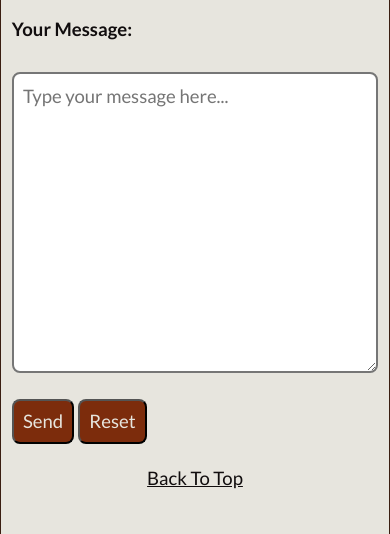
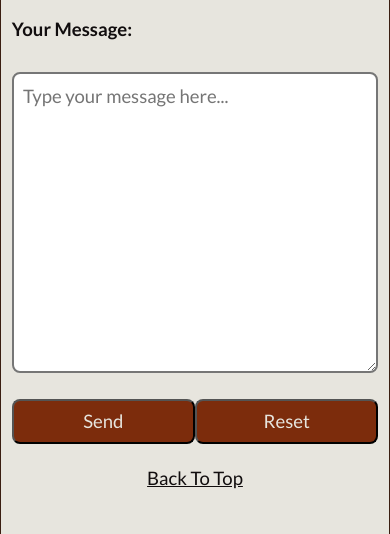
Before and after one commit to jjmginon/coffeescript-cafe, a plain HTML site: page contact.html in a window 390 px wide. Shown: the part 910-1444 px from the top of the page. Drawn offline with Linux system fonts and the light colour scheme.

Commit message:
refactor(contact): responsive flex layout for buttons
- Update contact.html to group submit and reset buttons inside a dedicated fieldset
- Apply flexbox styling in styles.css via .button-container for responsive alignment
- Improve semantic grouping of form controls while preserving accessibility

```diff
--- a/contact.html
+++ b/contact.html
@@ -80,8 +80,10 @@
                             placeholder="Type your message here..."></textarea>
                     </p>
                 </fieldset>
-                <button class="contact__button" type="submit">Send</button>
-                <button class="contact__button" type="reset">Reset</button>
+                <fieldset class="contact__fieldset button-container">
+                    <button class="contact__button" type="submit">Send</button>
+                    <button class="contact__button" type="reset">Reset</button>
+                </fieldset>
             </form>
         </article>
         <p class="center">
--- a/css/styles.css
+++ b/css/styles.css
@@ -265,7 +265,12 @@ a:active {
     border-radius: var(--BORDER-RADIUS);
 }
 
+.button-container {
+    display: flex;
+}
+
 .contact__button {
+    width: 100%;
     padding: 0.5em;
     border-radius: var(--BORDER-RADIUS);
     color: var(--BUTTON-COLOR);
```
